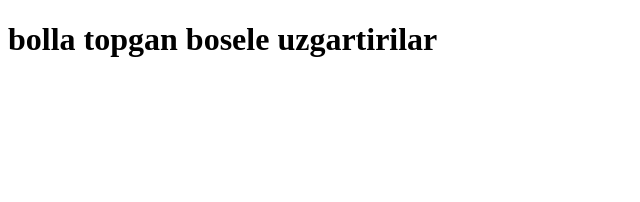
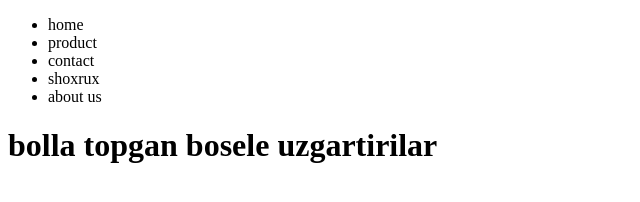
Before and after one commit to sdsplayer/Our_first_project, a plain HTML site: page index.html in a window 1280 px wide. Shown: the whole page, without its empty margins (0-640 px from the left). Drawn offline with Linux system fonts and the light colour scheme.

Commit message:
navbar yaratildi

```diff
--- a/index.html
+++ b/index.html
@@ -7,6 +7,15 @@
     <title>new project</title>
 </head>
 <body>
+    <nav>
+        <ul>
+            <li>home</li>
+            <li>product</li>
+            <li>contact</li>
+            <li>shoxrux</li>
+            <li>about us</li>
+        </ul>
+    </nav>
     <h1>bolla topgan bosele uzgartirilar</h1>
 </body>
 </html>
```
